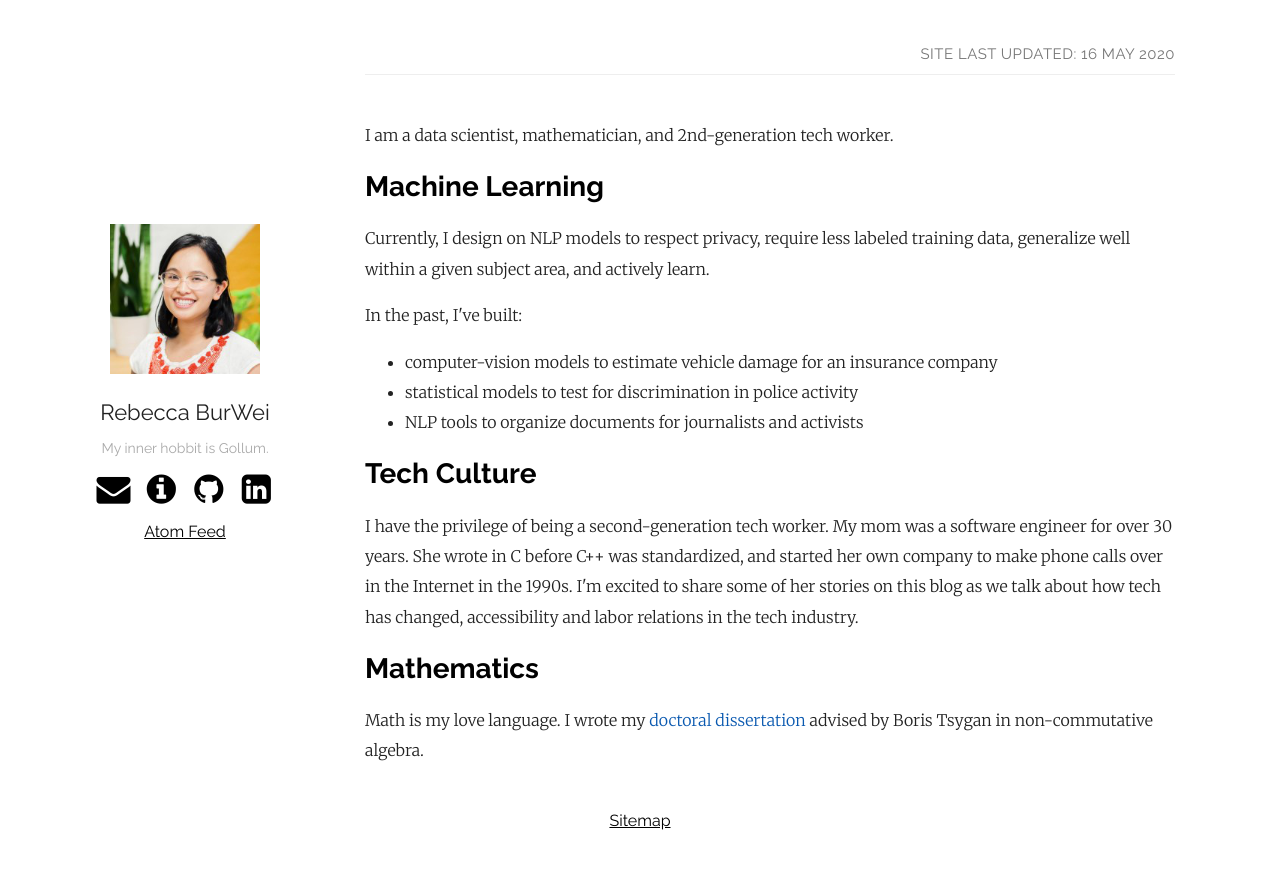
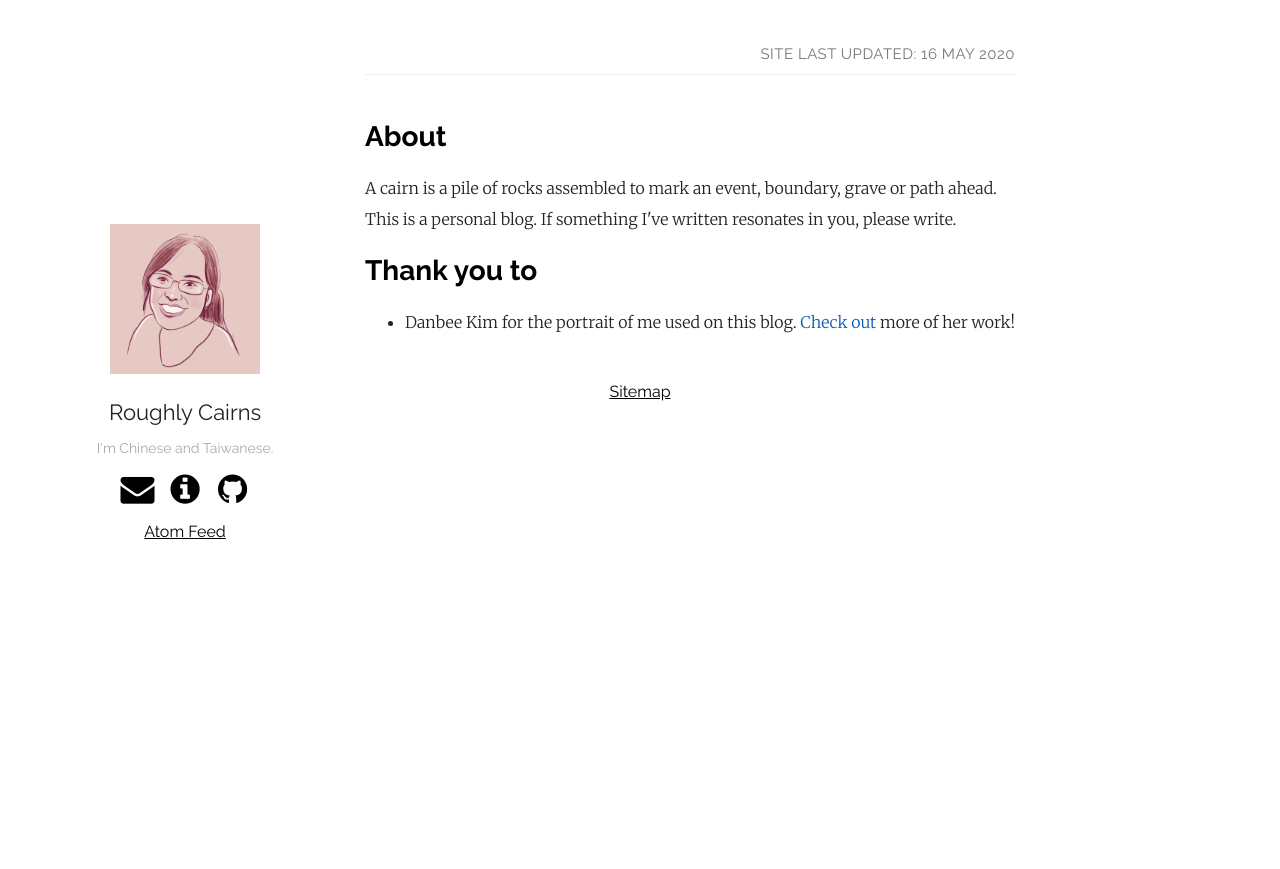
Before and after one commit to r-wei/curated-self, a Jekyll site: the page built from _pages/about.md, in a window 1280 px wide. Shown: the top 869 px of the page. Built offline with Jekyll 4.4.1, drawn with Linux system fonts in a browser that asks for light colours.

Commit message:
roughly cairns - first commit

```diff
--- a/_config.yml
+++ b/_config.yml
@@ -1,7 +1,6 @@
-title: Rebecca BurWei's Curated Self
-author: Rebecca BurWei
+title: Roughly Cairns
 email: rebecca.burwei@gmail.com
-description: Rebecca BurWei tells insightful stories about machine learning and shared technology.
+description: A cairn is a pile of rocks assembled to mark an event, boundary, grave or path ahead.
 permalink:     '/blog/:year/:title/'
 paginate_path: '/blog/page:num/'
 include: ['_pages']
@@ -10,14 +9,9 @@ google_site_verification: U5L5H1-KWT4JlqKnRvrBxv_spUS6bhPr4UKUOALiIgY
 google_gtag_id: UA-149276100-1
 
 # Variables for jekyll-seo-tag plugin
-social:
-  name: Rebecca BurWei
-  links:
-    - https://github.com/rebecca-burwei
-    - https://www.linkedin.com/in/rebecca-burwei
 twitter:
   card: summary
-  username: Rebecca BurWei is not on Twitter.
+  username: Roughy Cairns is not on Twitter.
 logo: /assets/img/portfolio.png
 
 # Variables from plainwhite
@@ -25,25 +19,15 @@ show_excerpts: true
 sass:
   sass_dir: _sass
 plainwhite:
-  name: Rebecca BurWei
-  tagline: "Let's build collectivist tech."
+  name: "Roughly Cairns"
   date_format: "%-d %b %Y"
   sitemap: true
-  social_links:
-    github:  rebecca-burwei
-    linkedIn: in/rebecca-burwei
 
 # Custom Variables
 quotes:
-  - "Check out Tech Workers Coalition."
-  - "I grew up in academia."
   - "I feel like an old millenial."
-  - "I like understandable poetry."
-  - "I quantify uncertainty."
   - "I'm a 2nd-gen tech worker."
   - "I'm extremely literal in real life."
-  - "Let's build collectivist tech."
   - "My inner hobbit is Gollum."
-  - "My love language is math."
-  - "Welcome to my curated self."
-  - "Yet another randomly chosen string."
+  - "I'm Chinese and Taiwanese."
+  - "I love Fiona Apple's Heavy Balloon."
--- a/_layouts/default.html
+++ b/_layouts/default.html
@@ -6,7 +6,7 @@
 <body>
 	<main class="container">
 		<section class="about">
-			<a href="{{ "/" | relative_url }}" title="Home"><img src="{{ site.logo | relative_url }}" alt="Rebecca BurWei headshot"></a>
+			<a href="{{ "/" | relative_url }}" title="Thank you Danbee Kim for this portrait!"><img src="{{ site.logo | relative_url }}" alt="Thank you Danbee Kim for this portrait!"></a>
 			<h2>{{ site.plainwhite.name }}</h2>
 			<p class="tagline" id="tagline"></p>
 			<script type="text/javascript">
@@ -19,10 +19,9 @@
 				selectRandom("{{ site.quotes }}")
 			</script>
 			<ul class="social">
-				<a href="mailto:{{ site.email }}" title="Email me"><li><i class="icon-mail-alt" alt="Email me"></i></li></a>
-				<a href="{{ "/about/" | relative_url }}" title="About me"><li><i class="icon-info-circled" alt="About me"></i></li></a>
-				<a href="https://github.com/{{ site.plainwhite.social_links.github }}/curated-self" title="My GitHub page"><li><i class="icon-github-circled" alt="My GitHub page"></i></li></a>
-				<a href="https://www.linkedin.com/{{ site.plainwhite.social_links.linkedIn }}" title="My LinkedIn page"><li><i class="icon-linkedin-squared" alt="My LinkedIn page"></i></li></a>
+				<a href="mailto:{{ site.email }}" title="Write me"><li><i class="icon-mail-alt" alt="Write me"></i></li></a>
+				<a href="{{ "/about/" | relative_url }}" title="About"><li><i class="icon-info-circled" alt="About"></i></li></a>
+				<a href="https://github.com/rebecca-burwei/roughly-cairns" title="How to build a blog like this"><li><i class="icon-github-circled" alt="How to build a blog like this"></i></li></a>
 			</ul>
 			<a href="{{ "/feed.atom" | relative_url }}">Atom Feed</a>
 		</section>
--- a/_pages/about.md
+++ b/_pages/about.md
@@ -1,28 +1,17 @@
 ---
 layout: page
-title: Rebecca BurWei's Curated Self
-description: I am a data scientist, mathematician, and 2nd-generation tech worker.
+title: Roughly Cairns
+description: A cairn is a pile of rocks assembled to mark an event, boundary, grave or path ahead.
 permalink: /about/
 ---
+<h2 class="post-title">About</h2>
 <div class="post">
-	I am a data scientist, mathematician, and 2nd-generation tech worker.
+	A cairn is a pile of rocks assembled to mark an event, boundary, grave or path ahead.<br>
+	This is a personal blog. If something I've written resonates in you, please write.
 </div>
-<h2 class="post-title">Machine Learning</h2>
+<h2 class="post-title">Thank you to</h2>
 <div class="post">
-	<p>Currently, I design on NLP models to respect privacy, require less labeled training data, generalize well within a given subject area, and actively learn.</p>
-	<p>In the past, I've built:
 	<ul>
-		<li>computer-vision models to estimate vehicle damage for an insurance company</li>
-		<li>statistical models to test for discrimination in police activity</li>
-		<li>NLP tools to organize documents for journalists and activists</li>
+		<li>Danbee Kim for the portrait of me used on this blog. <a href="https://ooristudio.com">Check out</a> more of her work!</li>
 	</ul>
-	</p>
 </div>
-<h2 class="post-title">Tech Culture</h2>
-<div class="post">
-	<p>I have the privilege of being a second-generation tech worker. My mom was a software engineer for over 30 years. She wrote in C before C++ was standardized, and started her own company to make phone calls over in the Internet in the 1990s. I'm excited to share some of her stories on this blog as we talk about how tech has changed, accessibility and labor relations in the tech industry.</p>
-</div>
-<h2 class="post-title">Mathematics</h2>
-<div class="post">
-	<p>Math is my love language. I wrote my <a href="https://github.com/rebecca-burwei/thesis/blob/master/thesis_v2.pdf">doctoral dissertation</a> advised by Boris Tsygan in non-commutative algebra.</p>
-</div>
```
Also changed, not shown: _layouts/post.html (+0 -20 lines), _posts/2019-10-09-imposter-syndrome.md (+1 -1 lines), README.md, assets/img/apple-touch-icon-180x180.png, assets/img/portfolio.png, favicon.ico.
